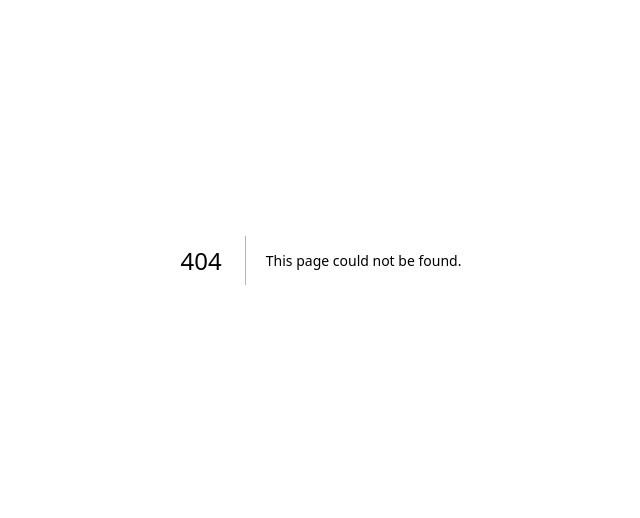
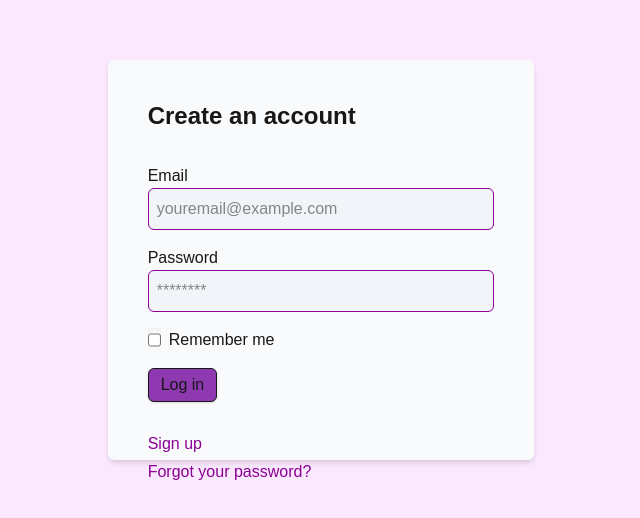
Before and after one commit to theqa-ninja/easy-events, a Next.js app in the folder frontend/: page /user/register in a window 1280 px wide. Before the commit this address had no page. Shown: the part 140-658 px from the top of the page, without its empty margins (319-959 px from the left). Built offline with nearby package versions, Linux system fonts and the light colour scheme.

Commit message:
remove PasswordInput, create login and register routes, style login page

```diff
--- a/frontend/src/app/components/Input.tsx
+++ b/frontend/src/app/components/Input.tsx
@@ -1,22 +1,34 @@
-import { type FC, type InputHTMLAttributes } from 'react';
+import { type FC, type InputHTMLAttributes } from "react";
 
 interface InputProps extends InputHTMLAttributes<HTMLInputElement> {
   name: string;
   label?: string;
+  labelSize?: string;
   placeholder?: string;
   type?: string;
 }
 
 export const Input: FC<InputProps> = ({
   label,
+  labelSize = "text-md",
   name,
   placeholder,
   type,
   ...props
 }) => {
   return (
-    <div className={type === 'radio' || type === 'checkbox' ? "flex flex-row-reverse gap-2 justify-end w-auto [&>input]:w-auto" : "flex flex-col"}>
-      {label && <label htmlFor={name}>{label}</label>}
+    <div
+      className={
+        type === "radio" || type === "checkbox"
+          ? "flex flex-row-reverse gap-2 justify-end w-auto [&>input]:w-auto"
+          : "flex flex-col"
+      }
+    >
+      {label && (
+        <label className={labelSize} htmlFor={name}>
+          {label}
+        </label>
+      )}
       <input
         id={name}
         data-testid={name}
--- a/frontend/src/app/components/PasswordInput.tsx
+++ /dev/null
@@ -1,50 +0,0 @@
-import { Visibility, VisibilityOff } from "@mui/icons-material";
-// https://developer.mozilla.org/en-US/docs/Web/API/HTMLInputElement
-import { IconButton } from "@mui/material";
-import { Field } from "formik";
-import React, { FC, InputHTMLAttributes, useState } from "react";
-
-interface PasswordInputProps extends InputHTMLAttributes<HTMLInputElement> {
-  name: string;
-  label?: string;
-  children?: React.ReactNode;
-  placeholder?: string;
-  type?: string;
-}
-
-export const PasswordInput: FC<PasswordInputProps> = ({
-  name = "password",
-  label = "Password",
-  placeholder = "Password",
-  type,
-  ...props
-}) => {
-  const [showPassword, setShowPassword] = useState(false);
-  const handleClickShowPassword = () => setShowPassword(!showPassword);
-
-  return (
-    <div className="flex flex-col mb-0 mt-4">
-      {label && <label htmlFor={name}>{label}</label>}
-      <div className="flex justify-between w-full p-2 border border-neutral-300 rounded-md shadow-inner active:outline-none active:ring-2 active:ring-primary-600 active:ring-offset-2 bg-background">
-        <Field
-          id={name}
-          data-testid={name}
-          name={name}
-          placeholder={placeholder}
-          type={showPassword ? "text" : "password"}
-          className="w-full bg-transparent"
-          {...props}
-        />
-        <IconButton
-          className="text-foreground"
-          aria-label="toggle password visibility"
-          onClick={handleClickShowPassword}
-          disableRipple
-          sx={{ p: 0 }}
-        >
-          {showPassword ? <VisibilityOff /> : <Visibility />}
-        </IconButton>
-      </div>
-    </div>
-  );
-};
--- /dev/null
+++ b/frontend/src/app/events/[id]/page.tsx
@@ -0,0 +1,13 @@
+import React from "react";
+import { Button } from "../../components/Button";
+
+const EventDetails = () => {
+  return (
+    <>
+      <div>Event Details page</div>
+      <Button label="Sign up here"></Button>
+    </>
+  );
+};
+
+export default EventDetails;
--- /dev/null
+++ b/frontend/src/app/events/page.tsx
@@ -0,0 +1,9 @@
+"use client";
+
+import React from "react";
+
+const EventsPage = () => {
+  return <div>Events index</div>;
+};
+
+export default EventsPage;
--- /dev/null
+++ b/frontend/src/app/user/login/page.tsx
@@ -0,0 +1,50 @@
+"use client";
+import React from "react";
+import { Input } from "../../components/Input";
+import { Button } from "../../components/Button";
+import Link from "next/link";
+
+const LoginPage = () => {
+  return (
+    <div className="h-screen bg-fuchsia-100 flex items-center justify-center">
+      <div className="bg-slate-50 rounded-md px-10 py-10 shadow-md w-1/3 h-1/2">
+        <h1 className="text-2xl font-bold mb-8">Log in</h1>
+        <div className="flex flex-col gap-4">
+          <Input
+            className="rounded-md bg-slate-100 border-1 border-fuchsia-800 p-2"
+            name="email"
+            label="Email"
+            placeholder="youremail@example.com"
+          />
+          <Input
+            className="rounded-md bg-slate-100 border-1 border-fuchsia-800 p-2"
+            name="password"
+            label="Password"
+            placeholder="********"
+          />
+          <Input name="remember-me" label="Remember me" type="checkbox" />
+        </div>
+        <div className="my-4">
+          <Button
+            alignSelf="start"
+            backgroundColor="rgb(143, 57, 177)"
+            label="Log in"
+          />
+        </div>
+        <div className="flex flex-col gap-2">
+          <Link
+            href="/user/register"
+            className="text-fuchsia-800 leading-5 mt-4"
+          >
+            Sign up
+          </Link>
+          <Link href="/password/new" className="text-fuchsia-800 leading-5">
+            Forgot your password?
+          </Link>
+        </div>
+      </div>
+    </div>
+  );
+};
+
+export default LoginPage;
--- /dev/null
+++ b/frontend/src/app/user/register/page.tsx
@@ -0,0 +1,50 @@
+"use client";
+import React from "react";
+import { Input } from "../../components/Input";
+import { Button } from "../../components/Button";
+import Link from "next/link";
+
+const RegisterPage = () => {
+  return (
+    <div className="h-screen bg-fuchsia-100 flex items-center justify-center">
+      <div className="bg-slate-50 rounded-md px-10 py-10 shadow-md w-1/3 h-1/2">
+        <h1 className="text-2xl font-bold mb-8">Create an account</h1>
+        <div className="flex flex-col gap-4">
+          <Input
+            className="rounded-md bg-slate-100 border-1 border-fuchsia-800 p-2"
+            name="email"
+            label="Email"
+            placeholder="youremail@example.com"
+          />
+          <Input
+            className="rounded-md bg-slate-100 border-1 border-fuchsia-800 p-2"
+            name="password"
+            label="Password"
+            placeholder="********"
+          />
+          <Input name="remember-me" label="Remember me" type="checkbox" />
+        </div>
+        <div className="my-4">
+          <Button
+            alignSelf="start"
+            backgroundColor="rgb(143, 57, 177)"
+            label="Log in"
+          />
+        </div>
+        <div className="flex flex-col gap-2">
+          <Link
+            href="/user/register"
+            className="text-fuchsia-800 leading-5 mt-4"
+          >
+            Sign up
+          </Link>
+          <Link href="/password/new" className="text-fuchsia-800 leading-5">
+            Forgot your password?
+          </Link>
+        </div>
+      </div>
+    </div>
+  );
+};
+
+export default RegisterPage;
```
Also changed, not shown: frontend/src/app/components/Button.tsx (+36 -32 lines).
